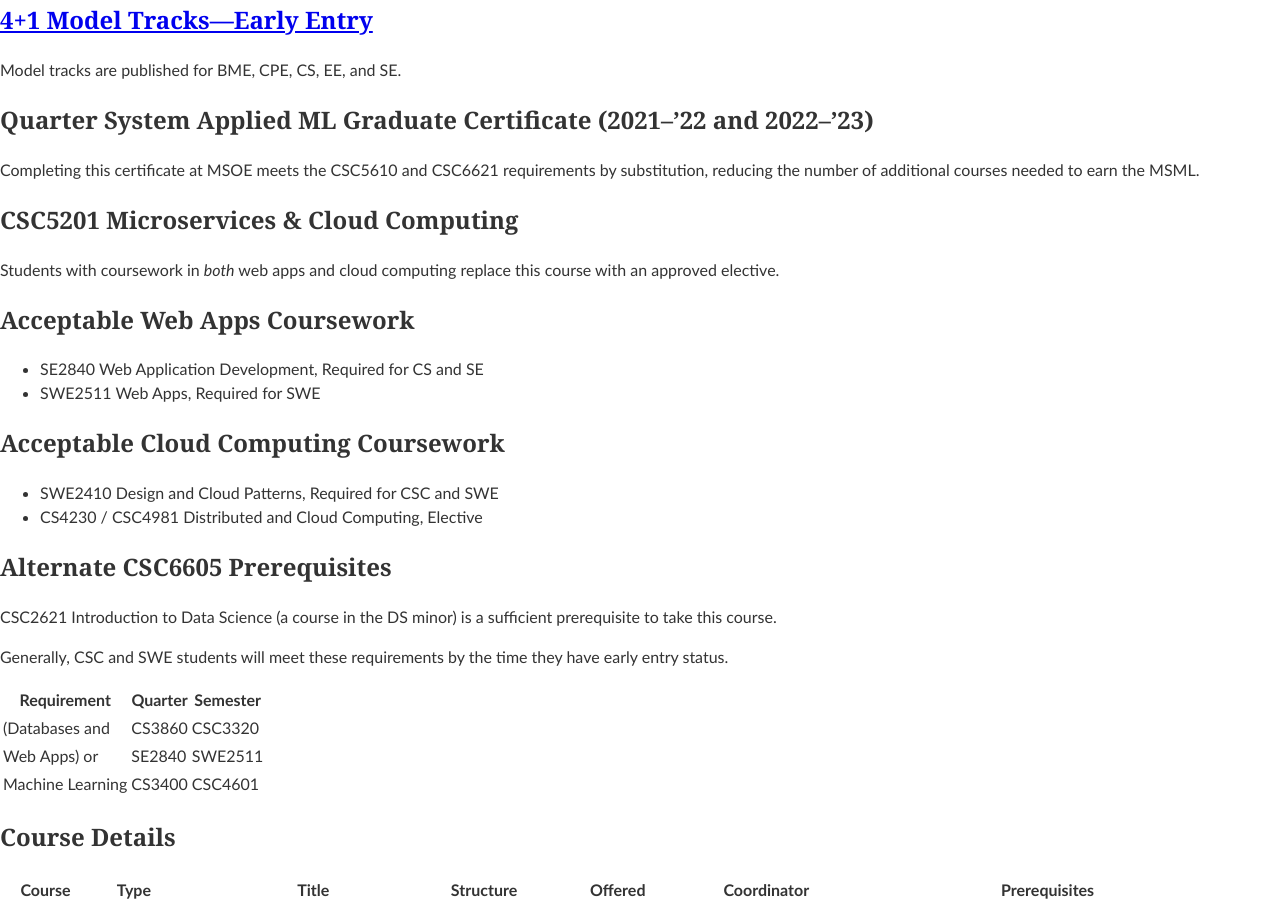
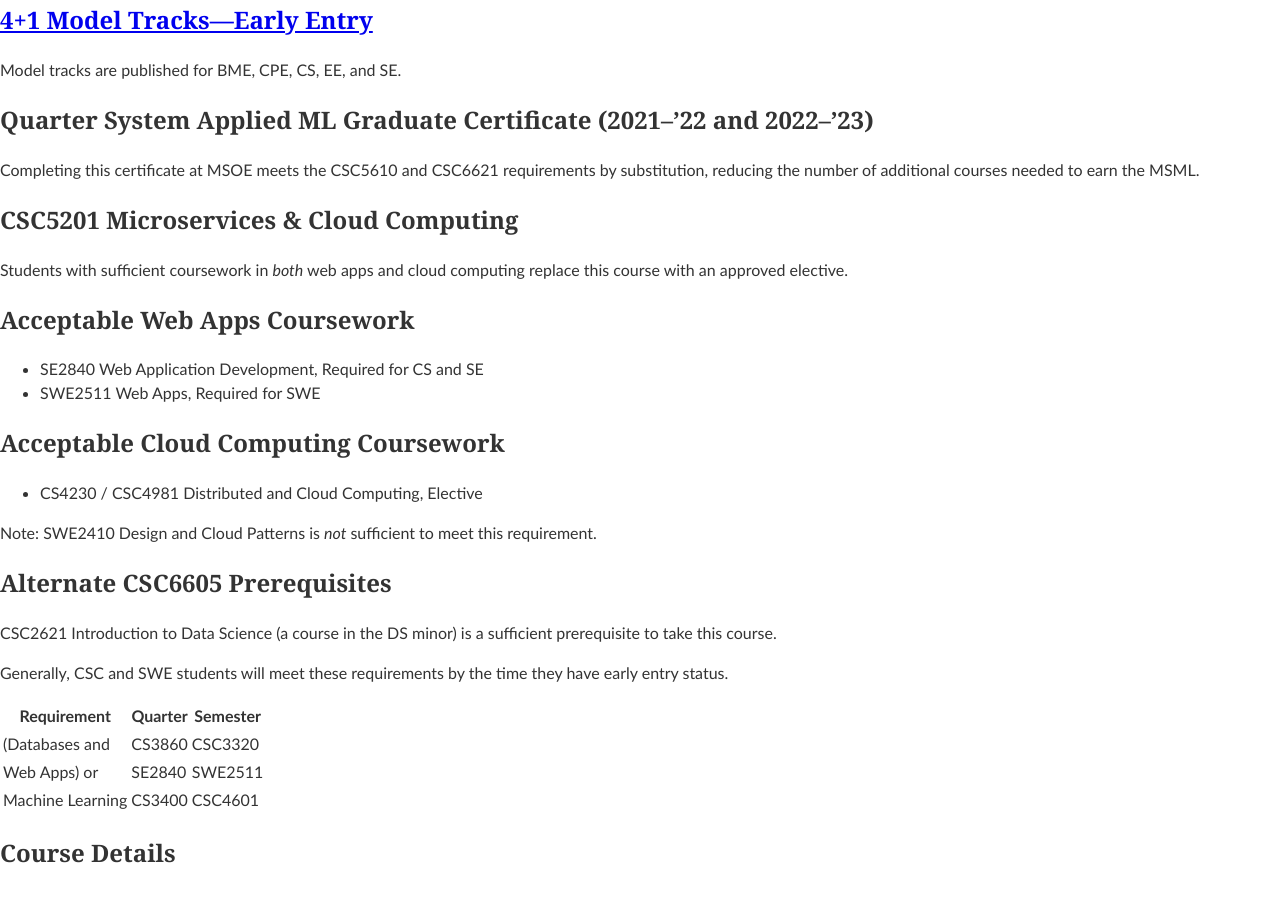
Before and after one commit to edurant/edurant.github.io, a Jekyll site: the page built from advising/msml.md, in a window 1280 px wide and 900 px high, scrolled down 2165 px. Built offline with Jekyll 4.4.1, drawn with Linux system fonts in a browser that asks for light colours; our own code applies the rules of GitHub Pages for plain Markdown files.

Commit message:
CSC5201 substitution criteria update

```diff
--- a/advising/msml.md
+++ b/advising/msml.md
@@ -75,15 +75,16 @@
 Completing this certificate at MSOE meets the CSC5610 and CSC6621 requirements by substitution, reducing the number of additional courses needed to earn the MSML.
 
 # CSC5201 Microservices & Cloud Computing
-Students with coursework in *both* web apps and cloud computing replace this course with an approved elective.
+Students with sufficient coursework in *both* web apps and cloud computing replace this course with an approved elective.
 
 ## Acceptable Web Apps Coursework
 * SE2840 Web Application Development, Required for CS and SE
 * SWE2511 Web Apps, Required for SWE
 
 ## Acceptable Cloud Computing Coursework
-* SWE2410 Design and Cloud Patterns, Required for CSC and SWE
 * CS4230 / CSC4981 Distributed and Cloud Computing, Elective
+
+Note: SWE2410 Design and Cloud Patterns is *not* sufficient to meet this requirement.
 
 # Alternate CSC6605 Prerequisites
 
```
